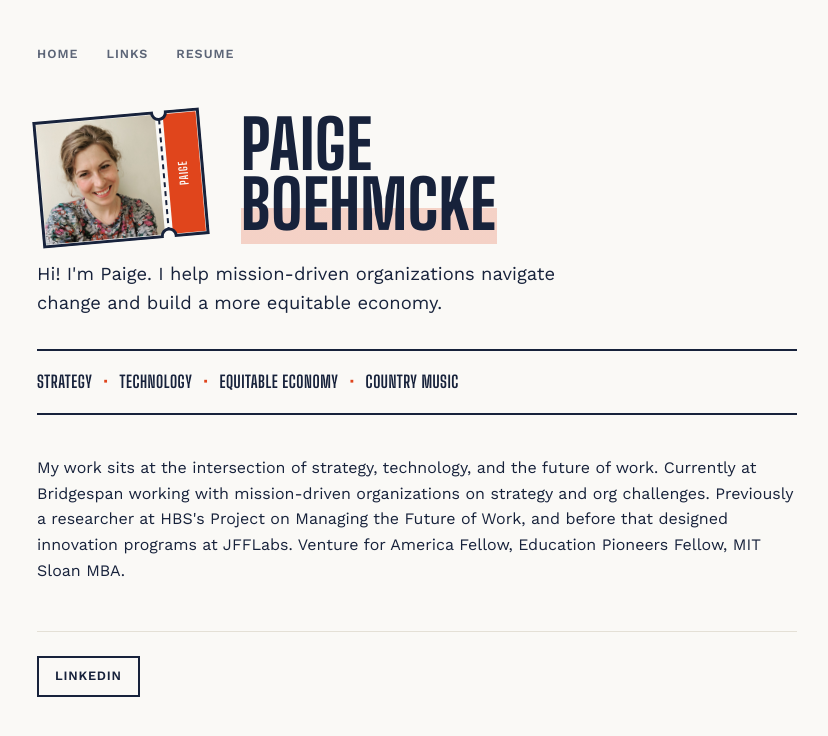
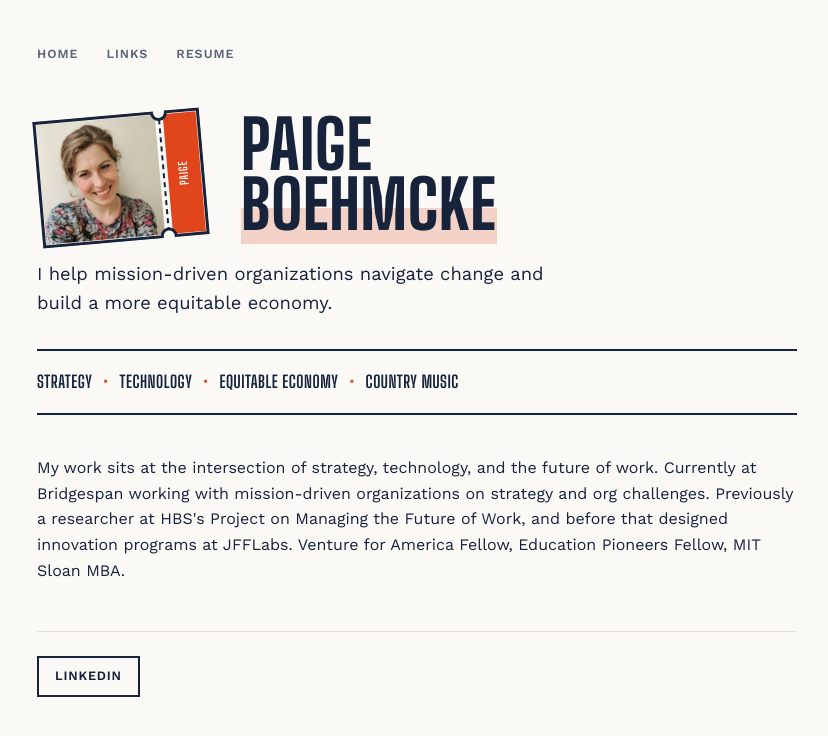
Before and after one commit to paigeboehmcke/paigeboehmcke.github.io, a Jekyll site: the page built from index.html, in a window 1280 px wide. Shown: the top 736 px of the page, without its empty margins (223-1051 px from the left). Built offline with Jekyll 4.4.1, drawn with Linux system fonts in a browser that asks for light colours.

Commit message:
Update index.html

```diff
--- a/index.html
+++ b/index.html
@@ -19,7 +19,7 @@ title: Paige Boehmcke
   </div>
 </div>
 
-<p class="hook">Hi! I'm Paige. I help mission-driven organizations navigate change and build a more equitable economy.</p>
+<p class="hook">I help mission-driven organizations navigate change and build a more equitable economy.</p>
 
 <ul class="lineup">
   <li>Strategy</li>
```
